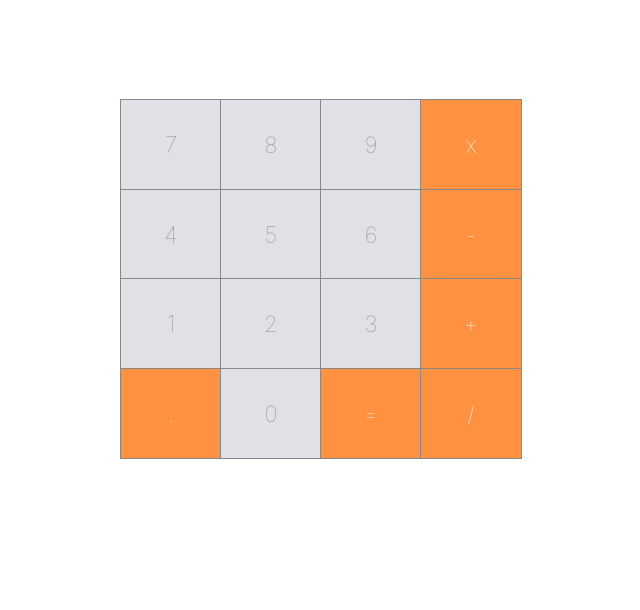
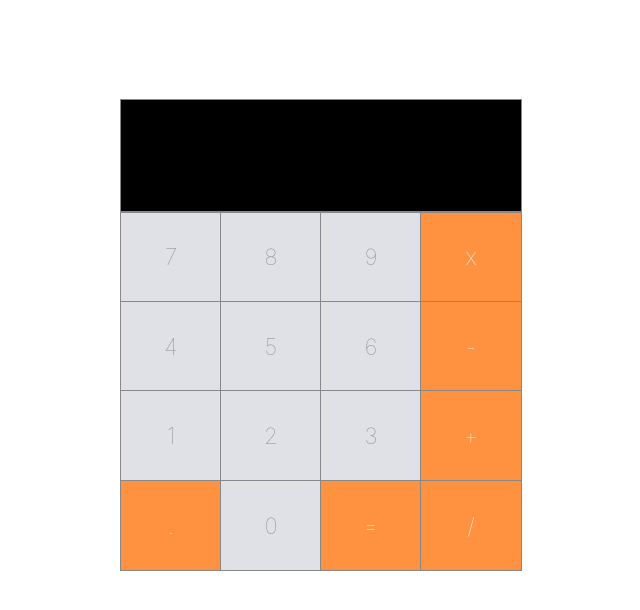
Before and after one commit to ZhdankovAlex/calc-it-later, a React (Create React App) app in the folder react-calc/: page / in a window 1280 px wide. Shown: the top 610 px of the page, without its empty margins (319-959 px from the left). Built offline with nearby package versions, Linux system fonts and the light colour scheme.

Commit message:
input-field was added

```diff
--- a/react-calc/src/App.js
+++ b/react-calc/src/App.js
@@ -1,10 +1,22 @@
+import React, { Component } from 'react';
 import './App.css';
-import Button from './components/Button';
+import { Button } from './components/Button';
+import { Input } from './components/Input';
 
-function App() {
+class App extends Component {
+  constructor(props) {
+    super(props);
+
+    this.state = {
+      input: ''
+    };
+  }
+  render() {
     return (
       <div className="app">
         <div className="calc-wrapper">
+          <Input input={this.state.input}></Input>
+
           <div className="row">
             <Button> 7 </Button>
             <Button> 8 </Button>
@@ -33,5 +45,6 @@
       </div>
     );
   }
+}
 
 export default App;
--- a/react-calc/src/components/Button.css
+++ b/react-calc/src/components/Button.css
@@ -6,9 +6,9 @@
   font-weight: lighter;
   font-size: 1.4em;
   background-color: #e0e1e6;
-  color: #888;
+  color: #888888;
   flex: 1;
-  outline: 1px solid #888;
+  outline: 1px solid #888888;
 }
 
 /*если кнопка-оператор (+-/*) */
--- a/react-calc/src/components/Button.jsx
+++ b/react-calc/src/components/Button.jsx
@@ -9,7 +9,7 @@
 }
 
 //вернём jsx
-const Button = props =>
+export const Button = props =>
 //es-6 интерполяция строк ``
   <div className={`button-wrapper ${
       //текст на кнопке
@@ -18,5 +18,3 @@
     }`}>
     {props.children}
   </div>;
-
-export default Button;
--- a/react-calc/src/components/Input.css
+++ b/react-calc/src/components/Input.css
@@ -0,0 +1,12 @@
+.input {
+  height: 4em;
+  display: flex;
+  justify-content: flex-end;
+  align-items: center;
+  font-weight: bold;
+  font-size: 1.4em;
+  background-color: #000000;
+  color: #ffffff;
+  padding: 0.5em;
+  outline: 1px solid #888888;
+}
--- a/react-calc/src/components/Input.jsx
+++ b/react-calc/src/components/Input.jsx
@@ -0,0 +1,7 @@
+import React from "react";
+import "./Input.css";
+
+export const Input = props =>
+  <div className="input">
+    {props.input}
+  </div>;
```
Lines whose indentation alone changed are shown as unchanged.
